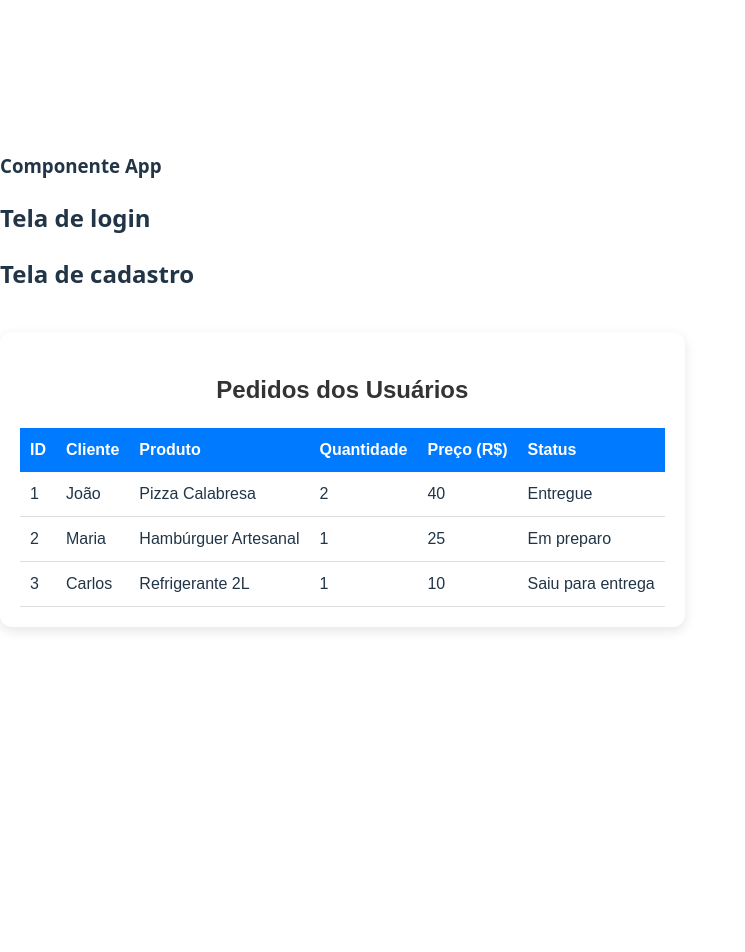
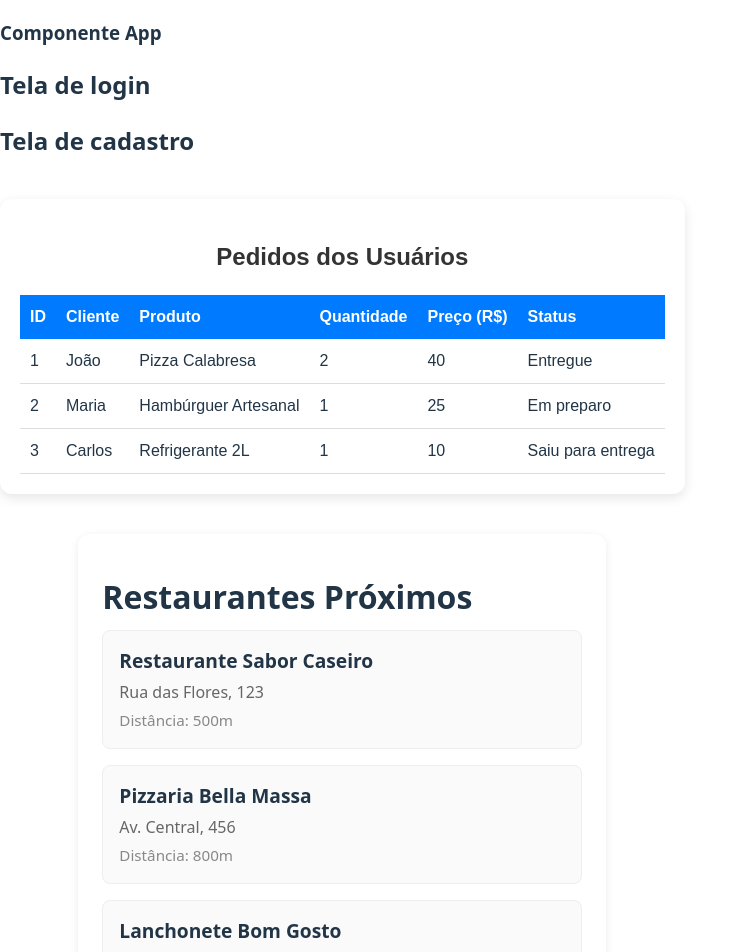
Before and after one commit to victordecarli/dashboard-delivery, a React (Vite) app: page / in a window 1280 px wide. Shown: the top 952 px of the page, without its empty margins (0-745 px from the left). Before the commit the page ends 800 px from the top, so only its background shows below. Built offline with nearby package versions, Linux system fonts and the light colour scheme.

Commit message:
Primeiro commit da branch, adicionando sistema de localizacao em react

```diff
--- a/src/App/App.jsx
+++ b/src/App/App.jsx
@@ -1,4 +1,5 @@
 import {Cadastro} from '../components/Cadastro/Cadastro';
+import Localizacao from '../components/localizacao/localizacao';
 import { Login } from '../components/Login/Login';
 import Pedidos from '../components/Pedidos/Pedidos';
 
@@ -10,6 +11,7 @@ export function App() {
       <Login/>
       <Cadastro/>
       <Pedidos/>
+      <Localizacao/>
     </div>
   )
 }
--- /dev/null
+++ b/src/components/localizacao/localizacao.jsx
@@ -0,0 +1,99 @@
+import React from "react";
+import "../../global.css"; // Importa o CSS global do projeto
+
+// Lista mockada de restaurantes próximos
+const restaurantes = [
+  {
+    id: 1,
+    nome: "Restaurante Sabor Caseiro",
+    endereco: "Rua das Flores, 123",
+    distancia: "500m",
+  },
+  {
+    id: 2,
+    nome: "Pizzaria Bella Massa",
+    endereco: "Av. Central, 456",
+    distancia: "800m",
+  },
+  {
+    id: 3,
+    nome: "Lanchonete Bom Gosto",
+    endereco: "Praça da Alegria, 789",
+    distancia: "1,2km",
+  },
+];
+
+// Componente principal que exibe a lista de restaurantes próximos
+export default function Localizacao() {
+  return (
+    // Container principal da página de localização
+    <div className="localizacao-container">
+      {/* Título da seção */}
+      <h1 className="localizacao-titulo">Restaurantes Próximos</h1>
+      {/* Lista de restaurantes */}
+      <ul className="localizacao-lista">
+        {restaurantes.map((restaurante) => (
+          // Cada restaurante é exibido como um item da lista
+          <li key={restaurante.id} className="localizacao-item">
+            {/* Nome do restaurante */}
+            <h2 className="localizacao-nome">{restaurante.nome}</h2>
+            {/* Endereço do restaurante */}
+            <p className="localizacao-endereco">{restaurante.endereco}</p>
+            {/* Distância até o restaurante */}
+            <span className="localizacao-distancia">
+              Distância: {restaurante.distancia}
+            </span>
+          </li>
+        ))}
+      </ul>
+      {/* Estilos específicos para o componente */}
+      <style>
+        {`
+          .localizacao-container {
+            max-width: 480px;
+            margin: 40px auto;
+            padding: 24px;
+            background: var(--localizacao-bg, #fff);
+            border-radius: 12px;
+            box-shadow: 0 2px 8px rgba(0,0,0,0.08);
+          }
+          .localizacao-titulo {
+            font-size: 2em;
+            font-weight: bold;
+            margin-bottom: 16px;
+            color: #213547;
+          }
+          .localizacao-lista {
+            list-style: none;
+            padding: 0;
+            margin: 0;
+          }
+          .localizacao-item {
+            margin-bottom: 16px;
+            padding: 16px;
+            border: 1px solid #eee;
+            border-radius: 8px;
+            background: #fafafa;
+            transition: background 0.2s;
+          }
+          .localizacao-item:hover {
+            background: #f0f0f0;
+          }
+          .localizacao-nome {
+            font-size: 1.2em;
+            font-weight: 600;
+            margin: 0 0 4px 0;
+          }
+          .localizacao-endereco {
+            color: #666;
+            margin: 0 0 4px 0;
+          }
+          .localizacao-distancia {
+            font-size: 0.95em;
+            color: #888;
+          }
+        `}
+      </style>
+    </div>
+    );
+}
```
